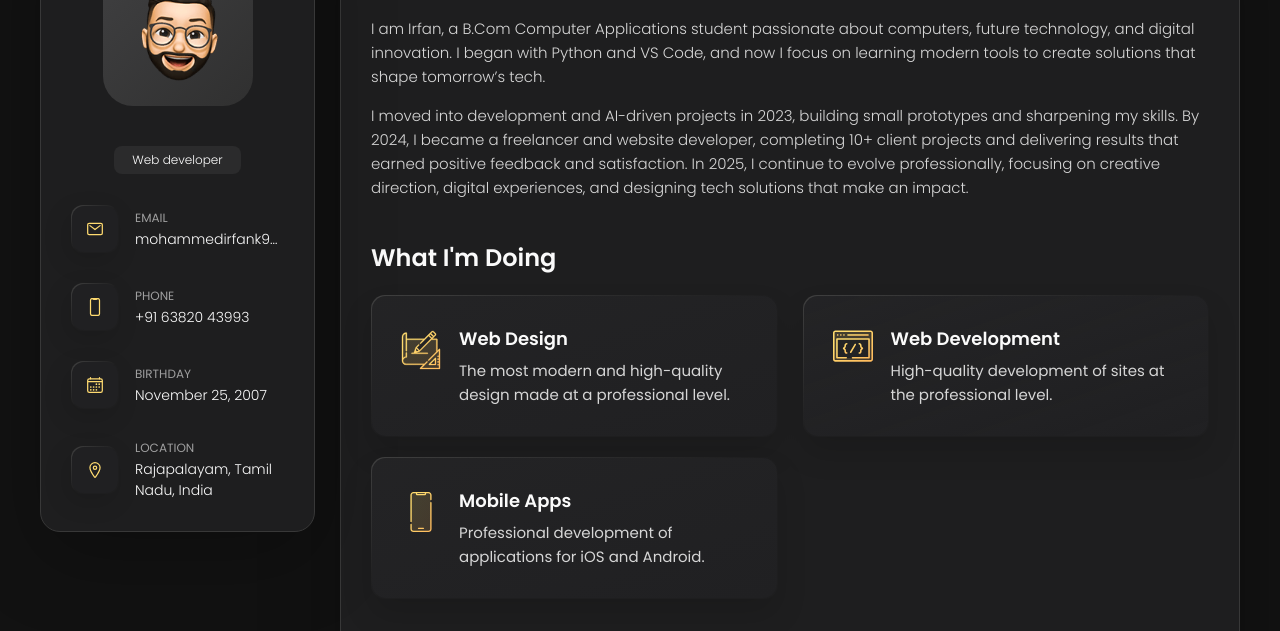
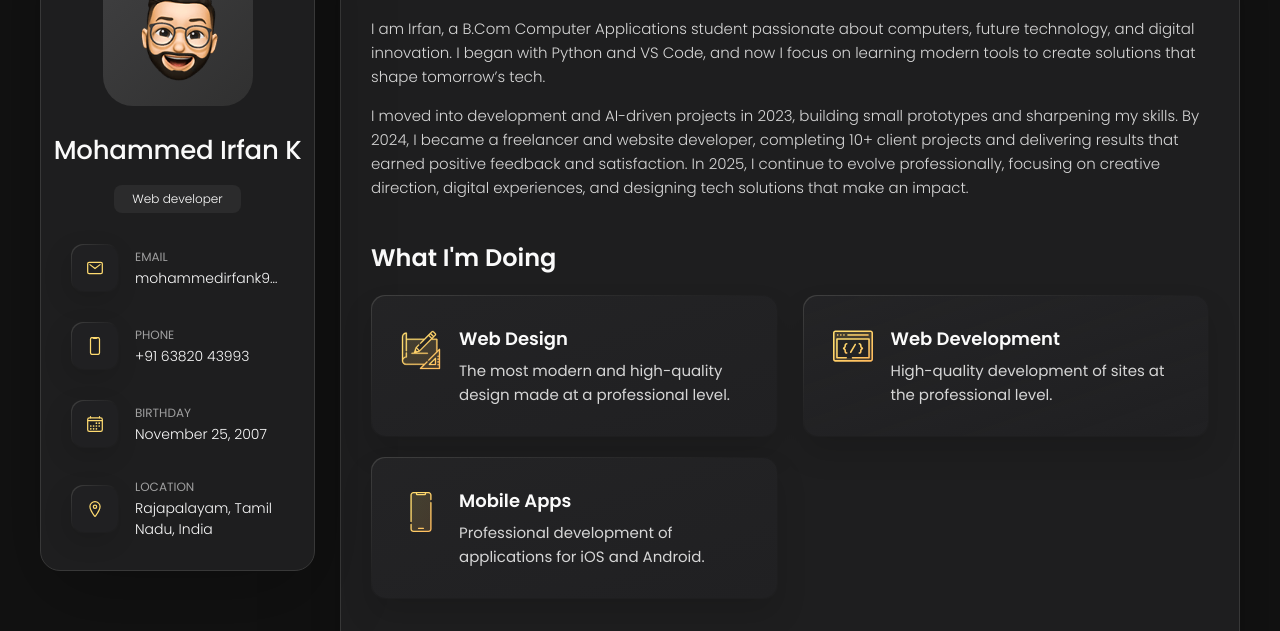
Before and after one commit to irfanvortexx/Irfan-Portfolio, a plain HTML site: page index.html in a window 1280 px wide. Shown: the part 162-793 px from the top of the page. Drawn offline with nearby package versions, Linux system fonts and the light colour scheme.

Commit message:
Add name to info-content in index.html

```diff
--- a/index.html
+++ b/index.html
@@ -42,11 +42,11 @@
                     <img src="./assets/images/my-avatar.png" alt="Mohammed Irfan K" width="80">
                 </figure>
 
-                <div class="info-content">
-                    <h1 class="name" title="Mohammed Irfan K"></h1>
+<div class="info-content">
+          <h1 class="name" title="Mohammed Irfan K">Mohammed Irfan K</h1>
 
-                    <p class="title">Web developer</p>
-                </div>
+          <p class="title">Web developer</p>
+</div>
 
                 <button class="info_more-btn" data-sidebar-btn>
           <span>Show Contacts</span>
```
